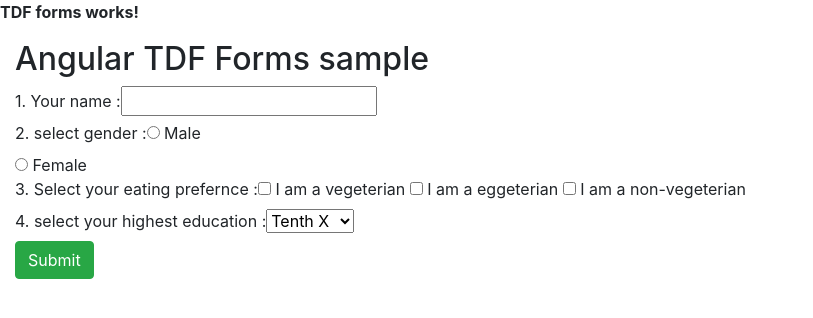
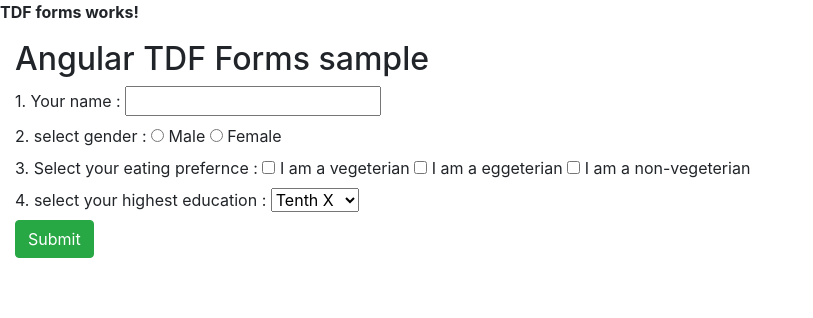
Before and after one commit to mulagura/angular-concepts, an Angular app: page / in a window 1280 px wide. Shown: the top 318 px of the page, without its empty margins (0-813 px from the left). Built offline with nearby package versions, Linux system fonts and the light colour scheme.

Commit message:
Update forms.component.html

```diff
--- a/src/app/forms/forms.component.html
+++ b/src/app/forms/forms.component.html
@@ -7,23 +7,36 @@
 
     <h2> Angular TDF Forms sample </h2>
 
-    <label> 1. Your name : </label> <input type="text"> <br>
+    <label>
+      1. Your name :
+      <input type="text">
+    </label>  <br>
 
-    <label> 2. select gender : </label> <input type="radio" name="gender" value="male"> Male <br>
-    <input type="radio" name="gender" value="female"> Female <br>
+    <label>
+      2. select gender :
+      <input type="radio" name="gender" value="male"> Male
+      <input type="radio" name="gender" value="female"> Female
+    </label>   <br>
 
-    <label> 3. Select your eating prefernce : </label>
+
+    <label>
+      3. Select your eating prefernce :
       <input type="checkbox" name="eat"> I am a vegeterian
       <input type="checkbox" name="eat"> I am a eggeterian
-    <input type="checkbox" name="eat"> I am a non-vegeterian <br>
+      <input type="checkbox" name="eat"> I am a non-vegeterian
+    </label> <br>
 
-    <label> 4. select your highest education : </label>
+
+    <label>
+      4. select your highest education :
       <select name="education">
         <option value="Tenth"> Tenth X </option>
         <option value="Inter"> Inter XII </option>
         <option value="Degree"> Degree </option>
         <option value="Matsers"> Master's </option>
-    </select> <br>
+      </select>
+    </label> <br>
+
 
 
     <button type="submit" value="submit" class="btn btn-success"> Submit </button>
```
Lines whose indentation alone changed are shown as unchanged.
